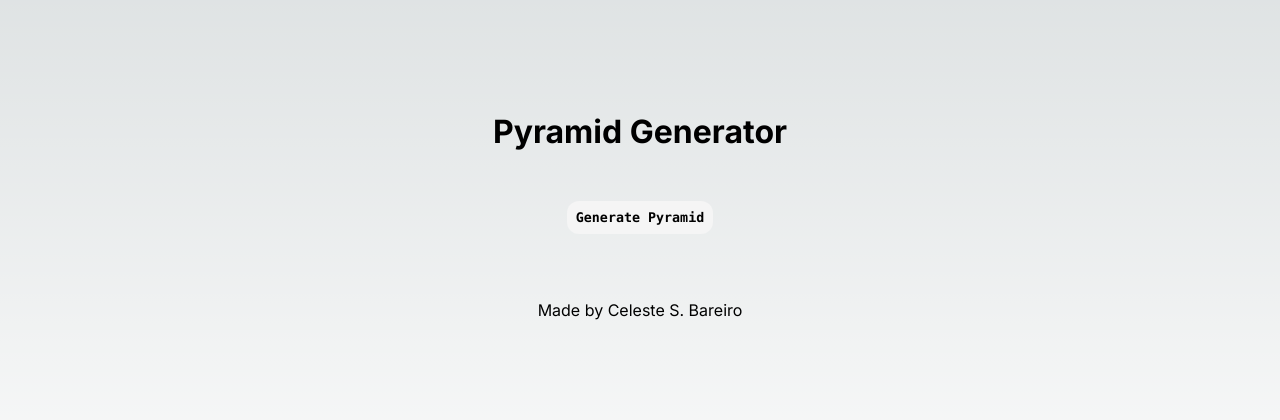
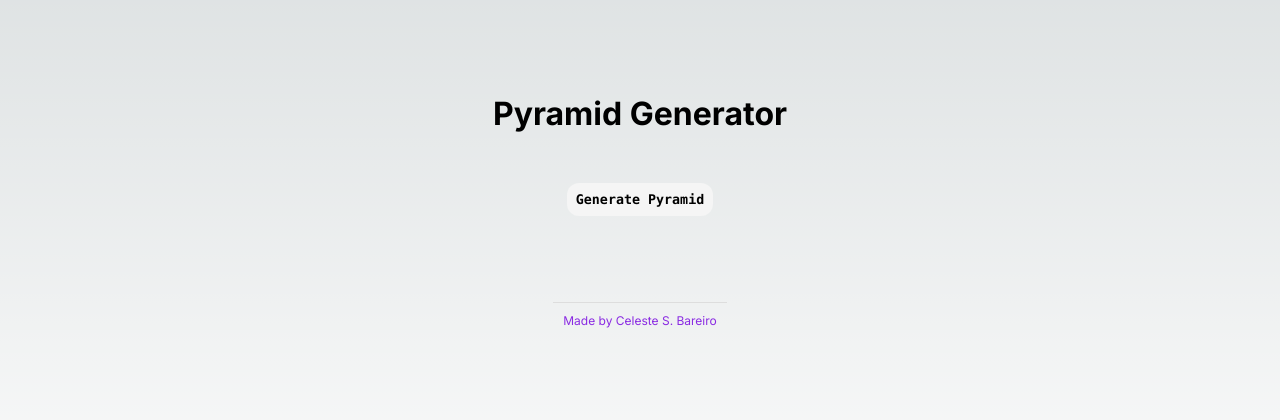
Before and after one commit to celes-sb/pyramid-generator-js, a Next.js app: page / in a window 1280 px wide. Shown: the part 184-604 px from the top of the page. Built offline with nearby package versions, Linux system fonts and the light colour scheme.

Commit message:
Footer style - page.module.css

```diff
--- a/app/page.module.css
+++ b/app/page.module.css
@@ -32,6 +32,22 @@
   cursor: pointer;
 }
 
+.footer {
+  margin-top: 20px;
+  padding: 10px;
+  text-align: center;
+  border-top: 1px solid #ddd;
+}
+
+.footerLink {
+  text-decoration: none;
+  color: blueviolet;
+  font-size: 12px;
+  display: flex;
+  align-items: center;
+  justify-content: center;
+}
+
 /* Enable hover only on non-touch devices */
 @media (hover: hover) and (pointer: fine) {
   .card:hover {
```
